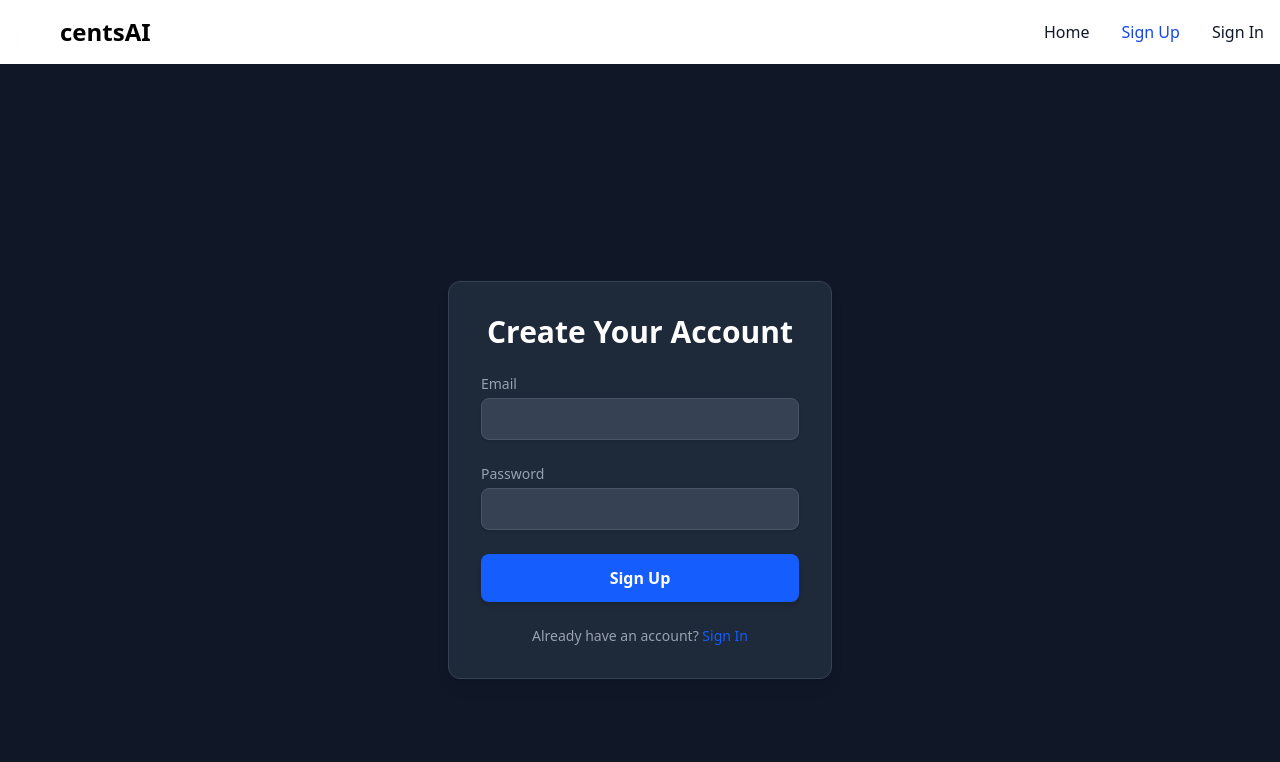
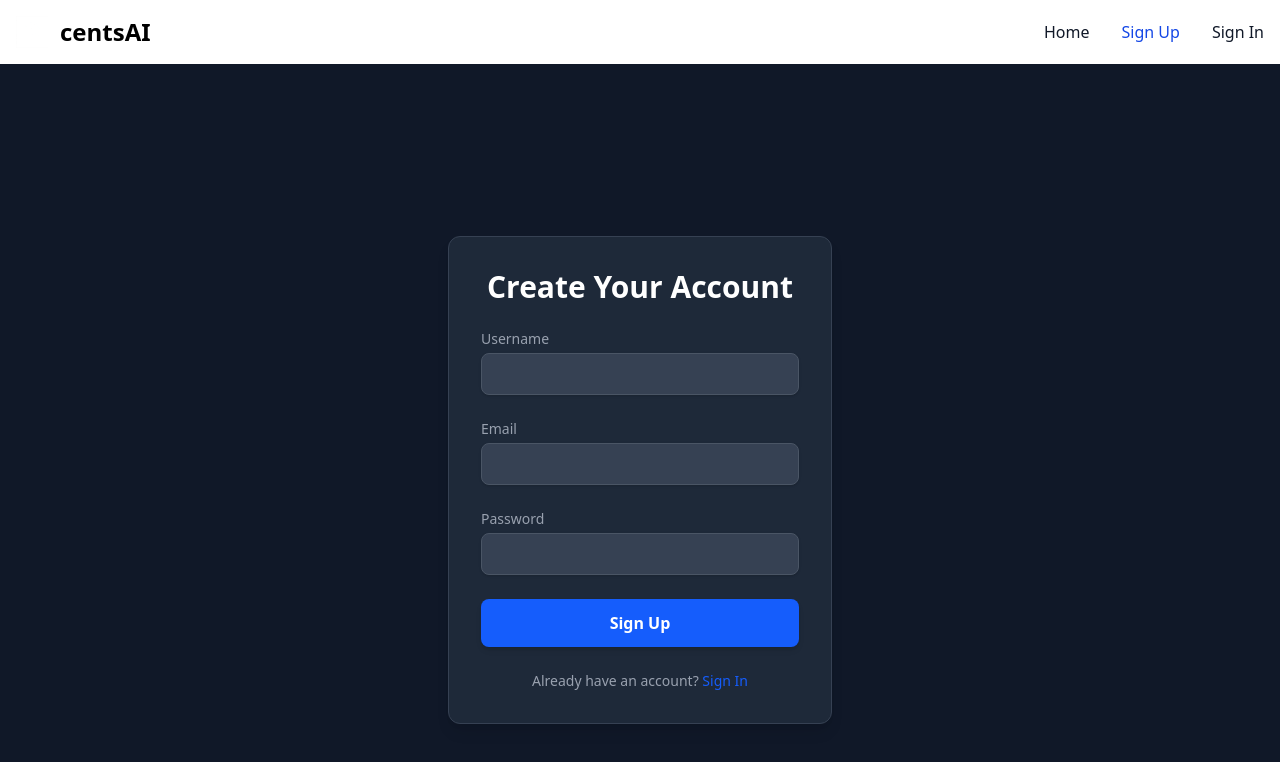
Before and after one commit to harshitkumar7525/centsAI-frontend, a React (Vite) app: page /signup in a window 1280 px wide. Shown: the top 762 px of the page. Built offline with nearby package versions, Linux system fonts and the light colour scheme.

Commit message:
Added username in Signup form

```diff
--- a/src/pages/SignUp.jsx
+++ b/src/pages/SignUp.jsx
@@ -1,15 +1,22 @@
 import { useForm } from "react-hook-form";
 import { Link, useNavigate } from "react-router-dom";
 import { UserContext } from "../context/userContext";
-import { useContext } from "react";
+import { useContext, useEffect } from "react";
 const SignUp = () => {
-  const { setUser } = useContext(UserContext);
+  const navigate = useNavigate();
+  const { user, setUser } = useContext(UserContext);
   const {
     register,
     handleSubmit,
     formState: { errors },
   } = useForm();
-  const navigate = useNavigate();
+
+  useEffect(() => {
+    if (user && user.id) {
+      navigate("/dashboard");
+    }
+  }, [user, setUser]);
+
   const onSubmit = (data) => {
     console.log("Sign Up Data:", data);
     navigate("/dashboard");
@@ -22,7 +29,31 @@ const SignUp = () => {
           Create Your Account
         </h2>
         <form onSubmit={handleSubmit(onSubmit)} className="space-y-6">
-          {/* Email input field */}
+          {/* Username input field */}
+          <div>
+            <label
+              htmlFor="username"
+              className="block text-sm font-medium text-gray-400"
+            >
+              Username
+            </label>
+            <input
+              type="text"
+              id="username"
+              className="mt-1 block w-full px-4 py-2 bg-gray-700 border border-gray-600 text-white rounded-lg shadow-sm focus:outline-none focus:ring-blue-500 focus:border-blue-500 transition duration-150"
+              {...register("username", {
+                required: {
+                  value: true,
+                  message: "Username is required",
+                },
+              })}
+            />
+            {errors.username && (
+              <p className="text-red-500 text-sm mt-1">
+                {errors.username.message}
+              </p>
+            )}
+          </div>
           <div>
             <label
               htmlFor="email"
```
